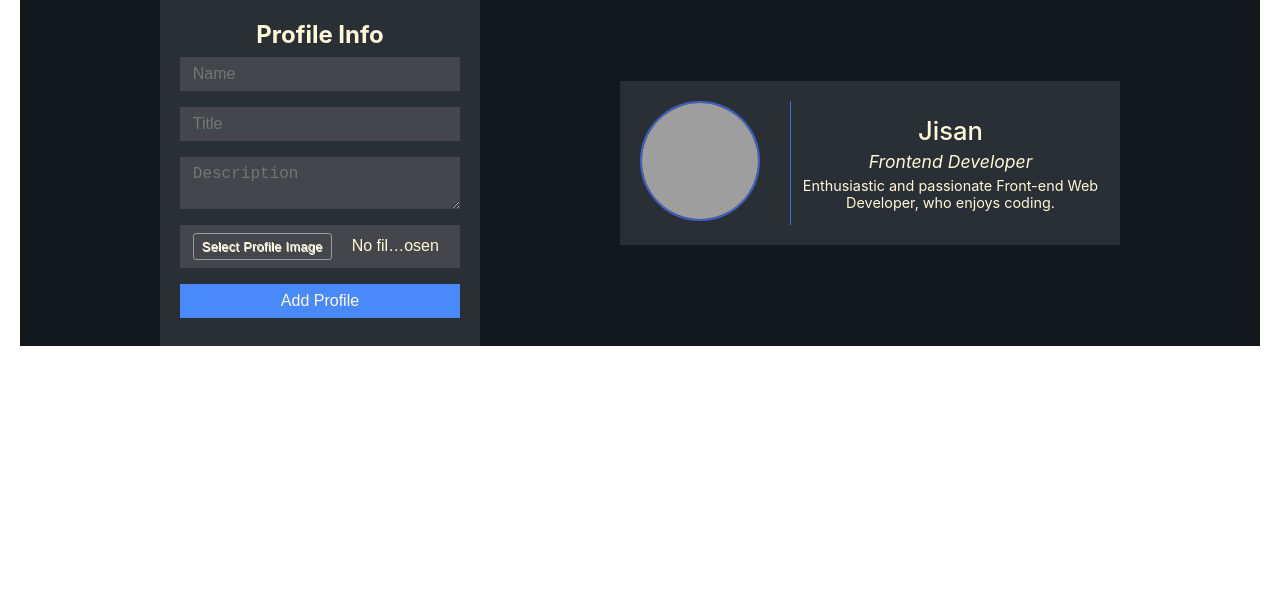
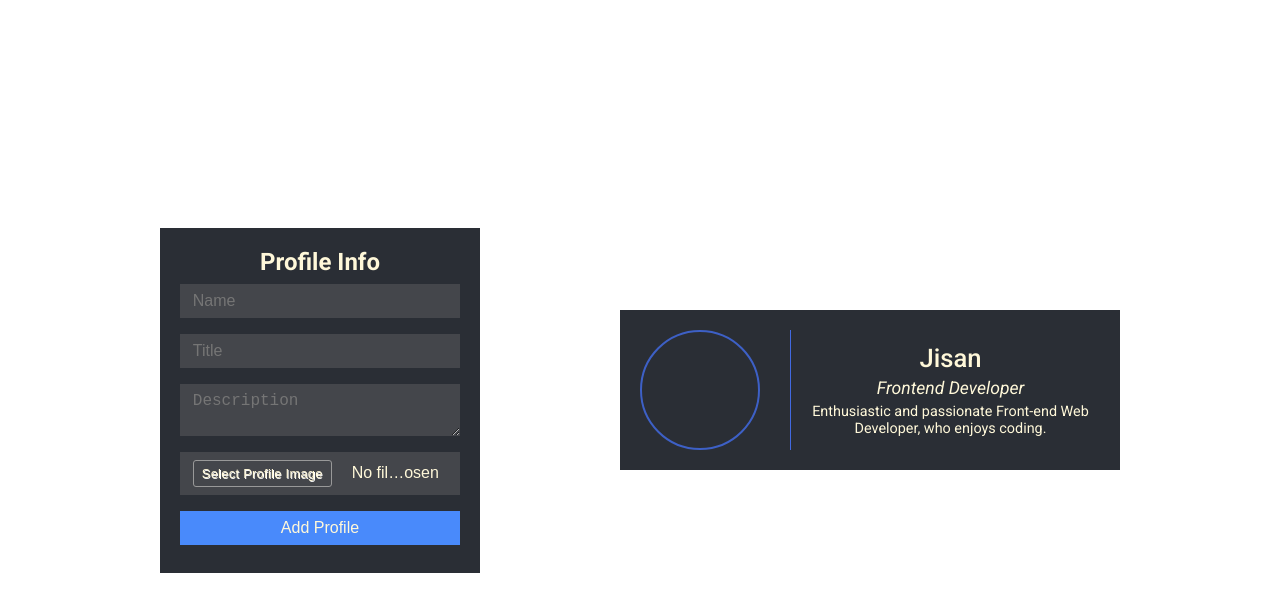
Before and after one commit to Jisan-mia/react-ts, a React (Create React App) app: page / in a window 1280 px wide. Shown: the top 612 px of the page. Built offline with nearby package versions, Linux system fonts and the light colour scheme; grey boxes are pictures that could not be loaded.

Commit message:
interface of typescript for devprofile

```diff
--- a/src/components/Dev Profile/DevProfile.css
+++ b/src/components/Dev Profile/DevProfile.css
@@ -5,17 +5,14 @@
 	margin: 0;
 	box-sizing: border-box;
 }
-html {
+
+main {
 	font-family: "Roboto", sans-serif;
 	font-size: 16px;
 	height: 100vh;
-}
-main {
-	background-color: #12181b;
 	display: flex;
 	justify-content: space-evenly;
 	align-items: center;
-	height: 100%;
 	flex-wrap: wrap;
 	margin: 0 20px;
 }
@@ -140,7 +137,7 @@ textarea {
 	border-right: 1.5px royalblue solid;
 	/* width: 100%; */
 }
-.avater img {
+.avater img, .avater .demoImg {
 	margin-right: 30px;
 	width: 7.5rem;
 	height: 7.5rem;
@@ -148,6 +145,7 @@ textarea {
 	object-fit: cover;
 	border: 2px rgba(65, 105, 225, 0.849) solid;
 }
+
 .profileName-flexbox {
 	display: flex;
 	align-items: center;
--- a/src/components/Dev Profile/DevProfile.tsx
+++ b/src/components/Dev Profile/DevProfile.tsx
@@ -1,48 +1,34 @@
-import React from 'react'
-import './DevProfile.css'
+import React, { useState } from 'react'
+import ProfileForm from './ProfileForm';
+import ProfileCard from './ProfileCard'
+import './DevProfile.css';
+
+export interface IDevProfileState {
+  devProfile: {
+    name: string
+    title: string
+    description: string
+    url: string
+    isDemo?: boolean
+  }[]
+}
 
 const DevProfile = () => {
+  const [devProfile, setDevProfile] = useState<IDevProfileState['devProfile']>([{
+    name: 'Jisan',
+    title: 'Frontend Developer',
+    description: 'Enthusiastic and passionate Front-end Web Developer, who enjoys coding.',
+    url: 'https://scontent.fdac116-1.fna.fbcdn.net/v/t1.6435-9/118452463_760601168074695_8075328025596312110_n.jpg?_nc_cat=101&ccb=1-5&_nc_sid=09cbfe&_nc_eui2=AeERg2kjn3m_2XpMpBEFhnnV_fxsvySInPX9_Gy_JIic9foWZFJF3ZFV4F4qm_0y5OZgzmp7OVvpTHOgN8OgIOp9&_nc_ohc=1Z7i08V6PUoAX9FDB3H&_nc_ht=scontent.fdac116-1.fna&oh=53d6e4aad87d5c920d60635aa3ad83cf&oe=61C450E3',
+    isDemo: true
+  }])
+
   return (
     <main>
-      <form id="profileForm">
-			<h2 className="form-header">Profile Info</h2>
-			<input id="inputName" placeholder="Name"  type="text" />
-			<input id="inputTitle" placeholder="Title" type="text" />
-			<textarea
-				name="description"
-				id="inputDescription"
-				// cols=""
-				placeholder="Description"
-				// rows=""
-			></textarea>
-			<input
-				type="file"
-				className="custom-file-input"
-				name="avater"
-				id="inputAvater"
-				accept="image/png, image/jpeg"
-				// onChange="getAvaterSrc(event)"
-			/>
-			<input type="submit" className="btn" value="Add Profile" />
-		</form>
-		<section id="userProfile">
-			<div className="profile-info demo">
-				<div className="demo-profile">Demo</div>
-				<div className="avater">
-					<img id="profileImg" src="img/avater.svg" alt="avater" />
-				</div>
-				<div className="info">
-					<h2 id="profileName">Jisan</h2>
-					<h3 id="profileTitle">Frontend Developer</h3>
-					<p id="profileDescription">
-						Enthusiastic and passionate Front-end Web Developer, who enjoys
-						coding.
-					</p>
-				</div>
-			</div>
-		</section>
-
-      </main>
+      <ProfileForm />
+      {
+        devProfile.map(profile => <ProfileCard />)
+      }
+    </main>
   )
 }
 
--- /dev/null
+++ b/src/components/Dev Profile/ProfileCard.tsx
@@ -0,0 +1,26 @@
+import React from 'react'
+
+const ProfileCard = () => {
+  return (
+    <>
+     <section id="userProfile">
+        <div className="profile-info demo">
+          <div className="demo-profile">Demo</div>
+          <div className="avater">
+            <div className="demoImg"></div>
+          </div>
+          <div className="info">
+            <h2 id="profileName">Jisan</h2>
+            <h3 id="profileTitle">Frontend Developer</h3>
+            <p id="profileDescription">
+              Enthusiastic and passionate Front-end Web Developer, who enjoys
+              coding.
+            </p>
+          </div>
+        </div>
+      </section>
+    </>
+  )
+}
+
+export default ProfileCard
--- /dev/null
+++ b/src/components/Dev Profile/ProfileForm.tsx
@@ -0,0 +1,31 @@
+import React from 'react'
+
+const ProfileForm = () => {
+  return (
+    <>
+     <form id="profileForm">
+			<h2 className="form-header">Profile Info</h2>
+			<input id="inputName" placeholder="Name"  type="text" />
+			<input id="inputTitle" placeholder="Title" type="text" />
+			<textarea
+				name="description"
+				id="inputDescription"
+				// cols=""
+				placeholder="Description"
+				// rows=""
+			></textarea>
+			<input
+				type="file"
+				className="custom-file-input"
+				name="avater"
+				id="inputAvater"
+				accept="image/png, image/jpeg"
+				// onChange="getAvaterSrc(event)"
+			/>
+			<input type="submit" className="btn" value="Add Profile" />
+		</form>
+    </>
+  )
+}
+
+export default ProfileForm
```
